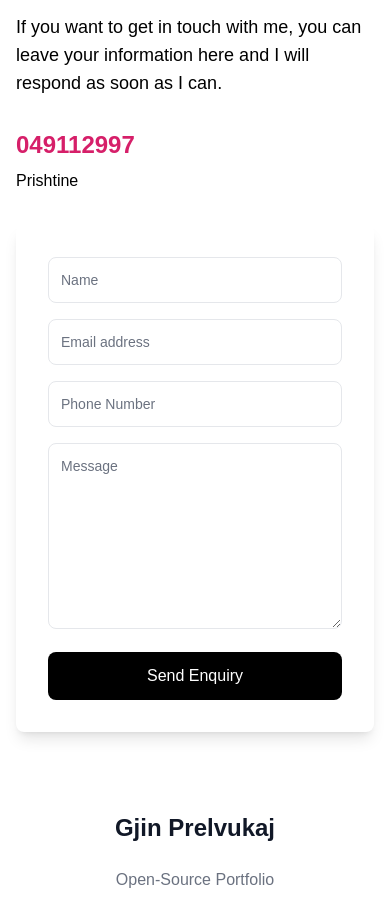
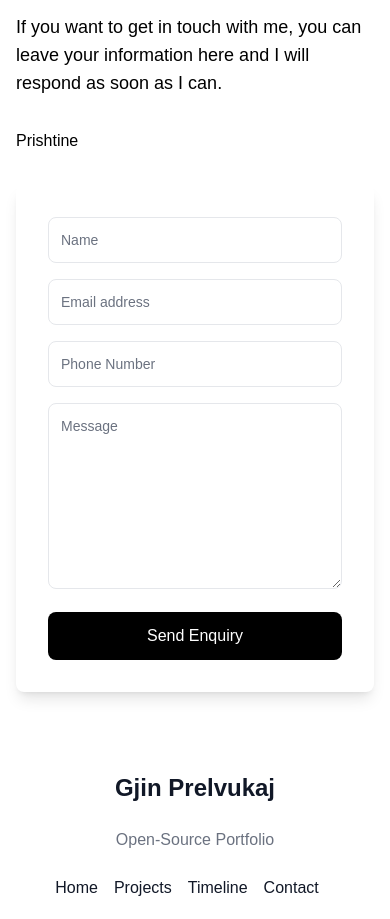
Before and after one commit to almakamberi/portfolio-react, a React (Create React App) app: page / in a window 390 px wide. Shown: the part 2764-3683 px from the top of the page. Built offline with nearby package versions, Linux system fonts and the light colour scheme; a web font is replaced by a local one.

Commit message:
Update Contact.js
Removed Phone number

```diff
--- a/src/Components/Contact.js
+++ b/src/Components/Contact.js
@@ -26,9 +26,6 @@ export default function Contact() {
               respond as soon as I can.
             </p>
             <div className="mt-8">
-              <a href="" className="text-2xl font-bold text-pink-600">
-                049112997
-              </a>
               <address className="mt-2 not-italic">Prishtine</address>
             </div>
           </div>
```
